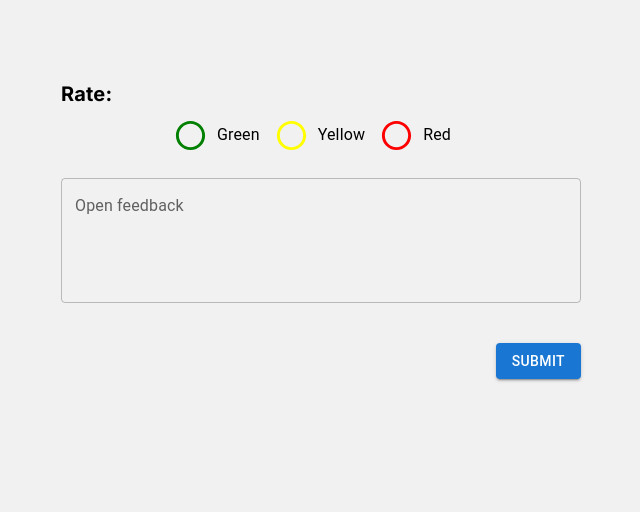
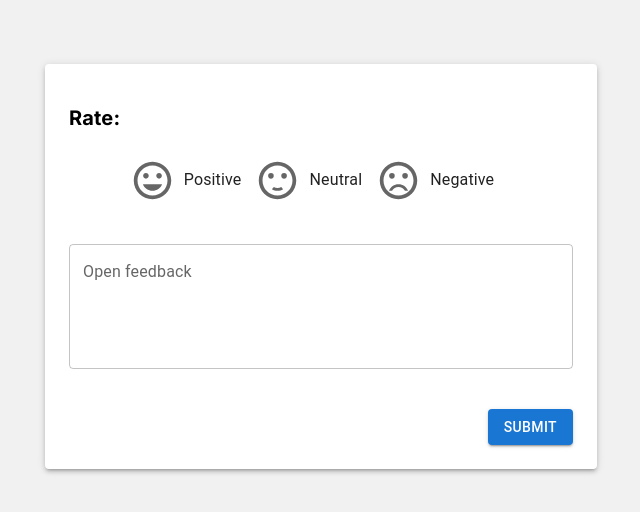
Before and after one commit to A-Yerkeshev/sw-project-metropolia-spring-2024, a React (Create React App) app in the folder frontend/: page /feedback/new in a window 1280 px wide. Shown: the top 512 px of the page, without its empty margins (319-959 px from the left). Built offline with nearby package versions, Linux system fonts and the light colour scheme.

Commit message:
feedback form restyled, added icons

```diff
--- a/frontend/src/pages/Feedback/Feedback.js
+++ b/frontend/src/pages/Feedback/Feedback.js
@@ -10,7 +10,12 @@ import {
   TextField,
   Button,
   Typography,
+  Paper,
 } from "@mui/material";
+import InsertEmoticonIcon from "@mui/icons-material/InsertEmoticon";
+import SentimentSatisfiedIcon from "@mui/icons-material/SentimentSatisfied";
+import SentimentVeryDissatisfiedIcon from "@mui/icons-material/SentimentVeryDissatisfied";
+
 import styles from "./Feedback.module.css";
 import { useSearchParams } from "react-router-dom";
 
@@ -62,72 +67,101 @@ const Feedback = () => {
     }
   };
 
+  const untickedIconStyle = {
+    icon: { fontSize: 45 },
+  };
+
+  const iconColorStyles = {
+    positive: { color: "green", fontSize: 48 },
+    neutral: { color: "yellow", fontSize: 48 },
+    negative: { color: "red", fontSize: 48 },
+  };
+
   return (
     <Container maxWidth="sm">
-      {" "}
-      {/* Centers the content and limits its width */}
+      <Paper elevation={3} sx={{ p: 3, mt: 8, mb: 2 }}>
         <Box
           sx={{
             display: "flex", // Makes the box a flex container
             flexDirection: "column", // Stacks children vertically
             alignItems: "center", // Centers children horizontally
-          marginTop: 8, // Adds top margin for spacing from the top
-          padding: 2, // Adds padding around the content
           }}
         >
           <FormControl
             component="fieldset"
             className={styles.formControl}
             fullWidth
+            sx={{ width: "100%", mt: 2 }}
           >
             <FormLabel component="legend" className={styles.legend}>
               Rate:
             </FormLabel>
             <RadioGroup
-            aria-label="rating"
               name="rate"
               value={rating}
               onChange={handleChangeRating}
               row
+              aria-label="rating"
+              sx={{ justifyContent: "center", mb: 2, mt: 2 }}
             >
               <FormControlLabel
                 value="3"
                 control={
                   <Radio
-                  sx={{
-                    color: "green",
-                    "&.Mui-checked": { color: "green" },
-                    "& .MuiSvgIcon-root": { fontSize: 35 },
-                  }}
+                    icon={<InsertEmoticonIcon style={untickedIconStyle.icon} />}
+                    checkedIcon={
+                      <InsertEmoticonIcon style={iconColorStyles.positive} />
+                    }
                   />
                 }
-              label="Green"
+                label="Positive"
+                sx={{
+                  ".MuiTypography-root": {
+                    color: rating === "3" ? "green" : "inherit",
+                  },
+                }}
               />
               <FormControlLabel
                 value="2"
                 control={
                   <Radio
-                  sx={{
-                    color: "yellow",
-                    "&.Mui-checked": { color: "yellow" },
-                    "& .MuiSvgIcon-root": { fontSize: 35 },
-                  }}
+                    icon={
+                      <SentimentSatisfiedIcon style={untickedIconStyle.icon} />
+                    }
+                    checkedIcon={
+                      <SentimentSatisfiedIcon style={iconColorStyles.neutral} />
+                    }
                   />
                 }
-              label="Yellow"
+                label="Neutral"
+                sx={{
+                  ".MuiTypography-root": {
+                    color: rating === "2" ? "yellow" : "inherit",
+                  },
+                }}
               />
               <FormControlLabel
                 value="1"
                 control={
                   <Radio
-                  sx={{
-                    color: "red",
-                    "&.Mui-checked": { color: "red" },
-                    "& .MuiSvgIcon-root": { fontSize: 35 },
-                  }}
+                    icon={
+                      <SentimentVeryDissatisfiedIcon
+                        style={untickedIconStyle.icon}
                       />
                     }
-              label="Red"
+                    checkedIcon={
+                      <SentimentVeryDissatisfiedIcon
+                        style={iconColorStyles.negative}
+                      />
+                    }
+                  />
+                }
+                label="Negative"
+                sx={{
+                  ".MuiTypography-root": {
+                    color: rating === "1" ? "red" : "inherit",
+                  },
+                }}
               />
             </RadioGroup>
             <TextField
@@ -162,6 +196,7 @@ const Feedback = () => {
             )}
           </FormControl>
         </Box>
+      </Paper>
     </Container>
   );
 };
```
Lines whose indentation alone changed are shown as unchanged.
